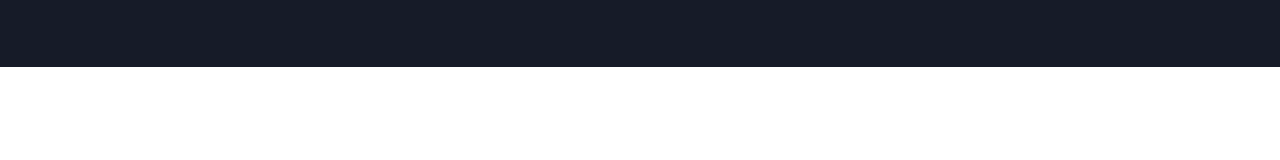
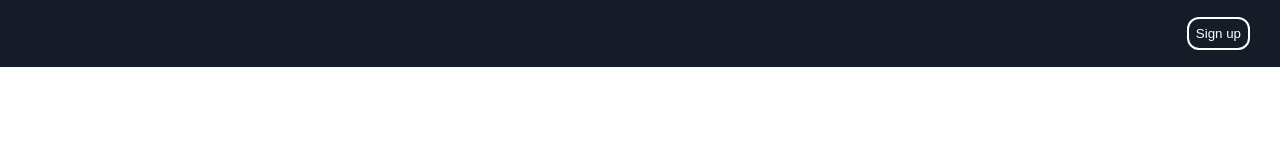
Before and after one commit to josefelippe45/react-crud-ts, a React (Create React App) app: page / in a window 1280 px wide. Shown: the top 160 px of the page. Built offline with nearby package versions, Linux system fonts and the light colour scheme.

Commit message:
feat: add component button and use it on header

```diff
--- /dev/null
+++ b/src/components/Button/index.tsx
@@ -0,0 +1,12 @@
+import React, { FC } from 'react';
+import { Container } from './styles';
+
+interface IButton {
+  outline?: boolean;
+}
+
+const Button: FC<IButton> = ({ outline, children }) => {
+  return <Container outline={outline}>{children}</Container>;
+};
+
+export default Button;
--- /dev/null
+++ b/src/components/Button/styles.ts
@@ -0,0 +1,21 @@
+import styled from 'styled-components';
+
+interface IContainer {
+  outline?: boolean;
+}
+
+export const Container = styled.button<IContainer>`
+  display: flex;
+  align-items: center;
+  justify-content: center;
+  background: ${(p) => (p.outline ? 'transparent' : '#ffff')};
+  border: 2px solid white;
+  border-radius: 12px;
+  outline: #ffff;
+  border: 2px solid white;
+  width: fit-content;
+  height: fit-content;
+  padding: 7px;
+  cursor: pointer;
+  color: white;
+`;
--- a/src/components/Header/index.tsx
+++ b/src/components/Header/index.tsx
@@ -1,7 +1,13 @@
 import React, { FC } from 'react';
 import { Container } from './styles';
+import Button from 'components/Button';
+
 const Header: FC = () => {
-  return <Container></Container>;
+  return (
+    <Container>
+      <Button outline>Sign up</Button>
+    </Container>
+  );
 };
 
 export default Header;
--- a/src/components/Header/styles.ts
+++ b/src/components/Header/styles.ts
@@ -5,4 +5,9 @@ export const Container = styled.header`
   height: 67px;
   width: 100%;
   background: #161b28;
+  align-items: center;
+  justify-content: flex-end;
+  > button {
+    margin-right: 30px;
+  }
 `;
```
